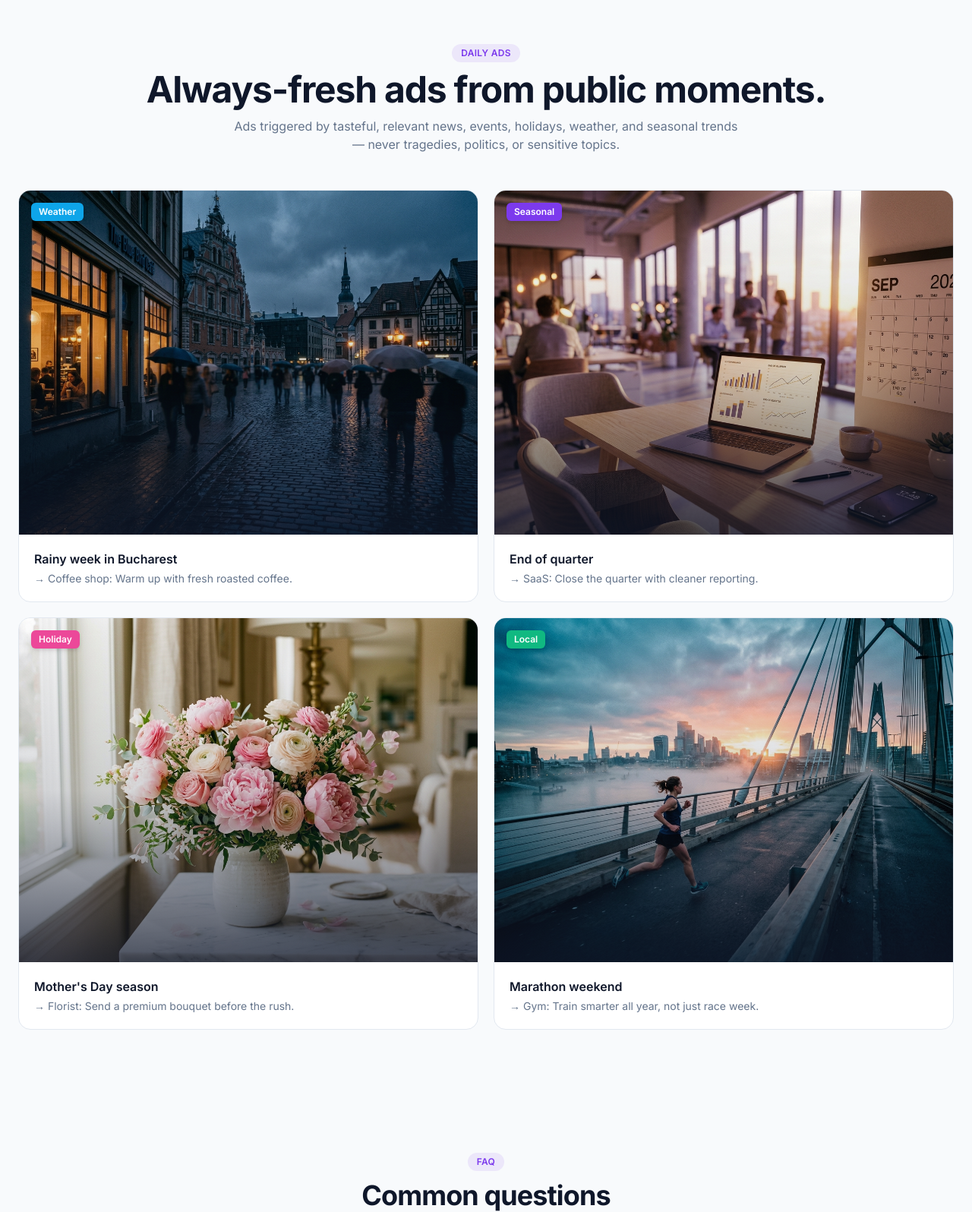
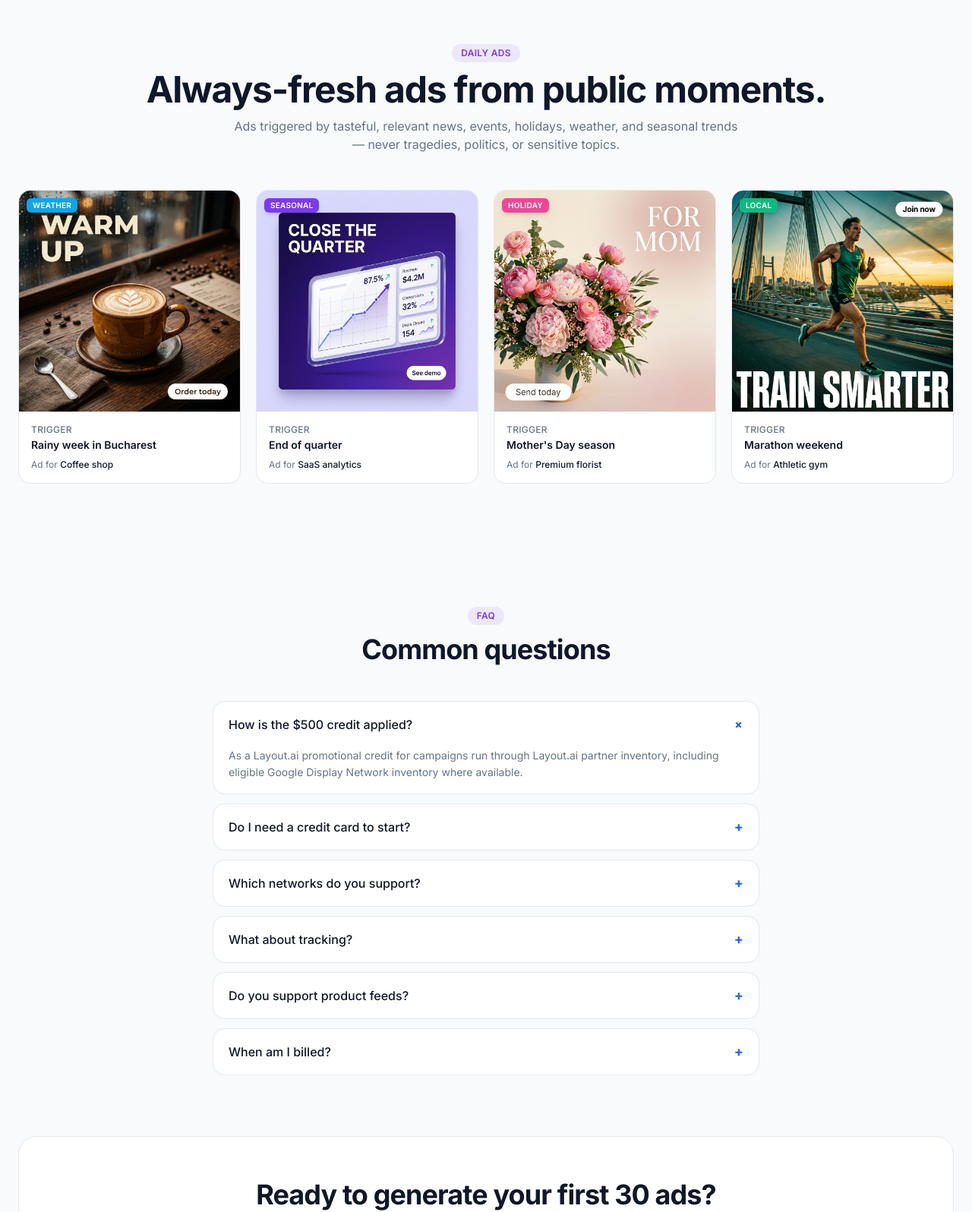
Before and after one commit to iberescu/layoutai, a Laravel app: page /create in a window 1280 px wide. Shown: the part 1774-3370 px from the top of the page at 76% size. Run offline with Laravel 12, Linux system fonts and the light colour scheme; some libraries are stand-ins or nearby versions.

Commit message:
Daily ads: regenerate as branded ad creatives, tighten layout
Re-prompt Nano Banana 2 to produce square display-ad creatives
(headline + CTA + brand context) instead of editorial photos, so
each card now shows the actual ad served for that trigger. Switch
the section from 2-col tall photos to 4-col compact cards with
trigger/business meta below the creative.

Co-Authored-By: Claude Opus 4.7 (1M context) <noreply@anthropic.com>

```diff
--- a/app/resources/views/pages/create/index.blade.php
+++ b/app/resources/views/pages/create/index.blade.php
@@ -217,23 +217,23 @@
         <h2 class="text-4xl md:text-5xl font-bold tracking-tight">Always-fresh ads from public moments.</h2>
         <p class="text-muted mt-3 max-w-2xl mx-auto">Ads triggered by tasteful, relevant news, events, holidays, weather, and seasonal trends — never tragedies, politics, or sensitive topics.</p>
     </div>
-    <div class="grid md:grid-cols-2 gap-5">
+    <div class="grid grid-cols-2 md:grid-cols-4 gap-4 md:gap-5">
         @foreach([
-            ['Weather',  'Rainy week in Bucharest',        'Coffee shop: Warm up with fresh roasted coffee.',  '#0EA5E9', 'daily-weather.jpg'],
-            ['Seasonal', 'End of quarter',                 'SaaS: Close the quarter with cleaner reporting.',  '#7C3AED', 'daily-seasonal.jpg'],
-            ['Holiday',  "Mother's Day season",            'Florist: Send a premium bouquet before the rush.', '#EC4899', 'daily-holiday.jpg'],
-            ['Local',    'Marathon weekend',               'Gym: Train smarter all year, not just race week.',  '#10B981', 'daily-local.jpg'],
+            ['Weather',  'Rainy week in Bucharest',  'Coffee shop',          '#0EA5E9', 'daily-weather.jpg'],
+            ['Seasonal', 'End of quarter',           'SaaS analytics',       '#7C3AED', 'daily-seasonal.jpg'],
+            ['Holiday',  "Mother's Day season",      'Premium florist',      '#EC4899', 'daily-holiday.jpg'],
+            ['Local',    'Marathon weekend',         'Athletic gym',          '#10B981', 'daily-local.jpg'],
         ] as $row)
-            <div class="group relative overflow-hidden bg-surface border border-line rounded-2xl hover:shadow-xl transition">
-                <div class="relative aspect-[4/3] overflow-hidden">
-                    <img src="{{ asset('storage/landing/' . $row[4]) }}" alt="{{ $row[1] }}" loading="lazy"
+            <div class="group flex flex-col bg-surface border border-line rounded-2xl overflow-hidden hover:shadow-lg hover:-translate-y-0.5 transition">
+                <div class="relative aspect-square overflow-hidden">
+                    <img src="{{ asset('storage/landing/' . $row[4]) }}" alt="{{ $row[0] }} — {{ $row[2] }} ad" loading="lazy"
                          class="absolute inset-0 w-full h-full object-cover group-hover:scale-[1.03] transition-transform duration-500">
-                    <div class="absolute inset-0 bg-gradient-to-t from-ink/75 via-ink/15 to-transparent"></div>
-                    <span class="absolute top-4 left-4 px-2.5 py-1 text-xs font-semibold rounded-md text-white shadow-md" style="background: {{ $row[3] }}">{{ $row[0] }}</span>
+                    <span class="absolute top-2.5 left-2.5 px-2 py-0.5 text-[10px] font-semibold rounded-md text-white shadow-md tracking-wide uppercase" style="background: {{ $row[3] }}">{{ $row[0] }}</span>
                 </div>
-                <div class="p-5">
-                    <p class="font-semibold mb-1">{{ $row[1] }}</p>
-                    <p class="text-sm text-muted">→ {{ $row[2] }}</p>
+                <div class="p-4">
+                    <p class="text-xs text-muted uppercase tracking-wide font-medium">Trigger</p>
+                    <p class="font-semibold text-sm mt-0.5 mb-2 leading-snug">{{ $row[1] }}</p>
+                    <p class="text-xs text-muted">Ad for <span class="text-ink font-medium">{{ $row[2] }}</span></p>
                 </div>
             </div>
         @endforeach
```
Also changed, not shown: app/app/Console/Commands/GenerateLandingImages.php (+8 -8 lines), app/storage/app/public/landing/daily-holiday.jpg, app/storage/app/public/landing/daily-local.jpg, app/storage/app/public/landing/daily-seasonal.jpg, app/storage/app/public/landing/daily-weather.jpg.
